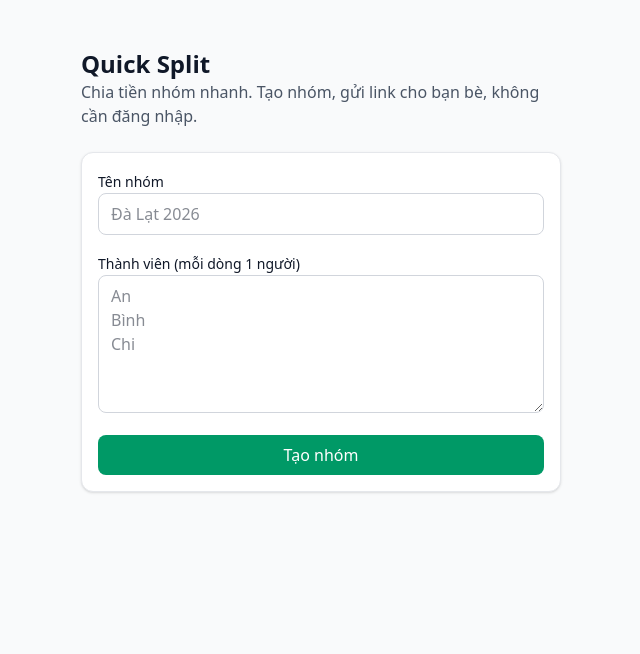
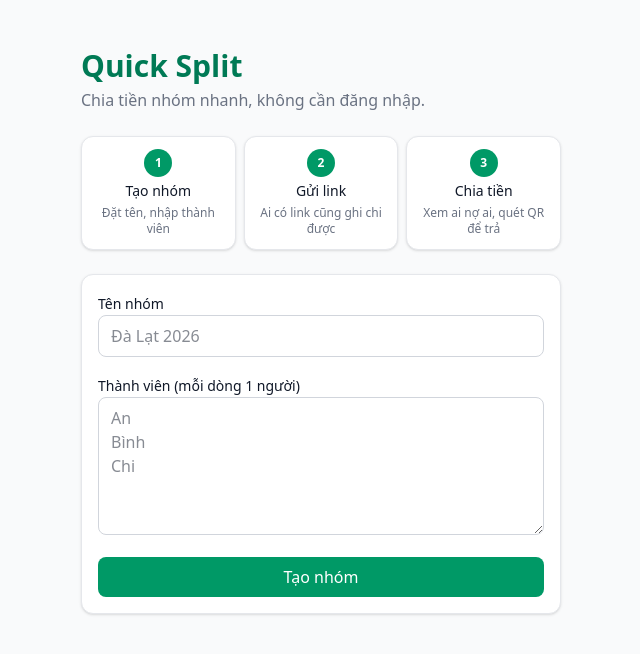
Before and after one commit to ngoxuanchien/quick-split, a Next.js app: page / in a window 1280 px wide. Shown: the top 654 px of the page, without its empty margins (319-959 px from the left). Built offline with nearby package versions, Linux system fonts and the light colour scheme.

Commit message:
feat: polish expenses tab, home page and expense form

```diff
--- a/app/g/[id]/expense/expense-form.tsx
+++ b/app/g/[id]/expense/expense-form.tsx
@@ -63,7 +63,7 @@ export function ExpenseForm({ groupId, members, expense }: { groupId: string; me
       </label>
       <label className="block space-y-1">
         <span className="text-sm font-medium">
-          Số tiền {amount > 0 && <span className="text-gray-500">= {formatVnd(amount)}</span>}
+          Số tiền {amount > 0 && <span className="muted">= {formatVnd(amount)}</span>}
         </span>
         <input value={amountText} onChange={(e) => setAmountText(e.target.value)} required inputMode="numeric" placeholder="300000" className="input" />
       </label>
@@ -78,13 +78,13 @@ export function ExpenseForm({ groupId, members, expense }: { groupId: string; me
         </select>
       </label>
 
-      <div className="grid grid-cols-3 rounded-lg bg-gray-200 p-1 text-center text-sm">
+      <div className="grid grid-cols-3 rounded-lg bg-gray-200 dark:bg-gray-800 p-1 text-center text-sm">
         {TYPES.map(([t, label]) => (
           <button
             key={t}
             type="button"
             onClick={() => setSplitType(t)}
-            className={`rounded-md py-1.5 ${splitType === t ? 'bg-white font-medium shadow-sm' : 'text-gray-600'}`}
+            className={`rounded-md py-1.5 ${splitType === t ? 'bg-white font-medium text-emerald-700 shadow-sm dark:bg-gray-900 dark:text-emerald-400' : 'muted'}`}
           >
             {label}
           </button>
@@ -123,12 +123,12 @@ export function ExpenseForm({ groupId, members, expense }: { groupId: string; me
                 aria-label={`Số phần của ${m.name}`}
               />
             )}
-            <span className="w-28 text-right text-sm text-gray-600">{owed.has(m.id) ? formatVnd(owed.get(m.id)!) : '–'}</span>
+            <span className="w-28 text-right text-sm muted">{owed.has(m.id) ? formatVnd(owed.get(m.id)!) : '–'}</span>
           </li>
         ))}
       </ul>
       {splitType === 'exact' && (
-        <p className={`text-sm ${exactSum === amount ? 'text-gray-600' : 'text-red-600'}`}>
+        <p className={`text-sm ${exactSum === amount ? 'muted' : 'text-red-600'}`}>
           Tổng chia: {formatVnd(exactSum)} / {formatVnd(amount)}
         </p>
       )}
--- a/app/g/[id]/page.tsx
+++ b/app/g/[id]/page.tsx
@@ -7,7 +7,7 @@ import { formatDateVn } from '@/lib/date';
 import { formatVnd } from '@/lib/money';
 import { transferQrs } from '@/lib/qr';
 import { expensePath, groupPath } from '@/lib/routes';
-import { summarize, type Summary } from '@/lib/summary';
+import { isPayment, summarize, type Summary } from '@/lib/summary';
 import { Avatar } from './avatar';
 import { CopyLink } from './copy-link';
 import { ConfirmForm, DeleteButton } from './delete-button';
@@ -120,24 +120,50 @@ function MembersTab({ data }: { data: GroupData }) {
 function ExpensesTab({ data }: { data: GroupData }) {
   const id = data.group.id;
   const name = new Map(data.members.map((m) => [m.id, m.name]));
+  const add = expensePath(id, 'new');
   return (
-    <div className="space-y-3">
-      <Link href={expensePath(id, 'new')} className="btn block text-center">
+    <div className="space-y-3 pb-20 sm:pb-0">
+      <Link href={add} className="btn hidden text-center sm:block">
         + Thêm khoản chi
       </Link>
-      {data.expenses.length === 0 && <p className="text-center muted">Chưa có khoản chi nào.</p>}
-      {data.expenses.map((e) => (
+      {data.expenses.length === 0 && (
+        <div className="card space-y-2 py-10 text-center">
+          <div className="text-4xl">🧾</div>
+          <p className="font-medium">Chưa có khoản chi nào</p>
+          <p className="muted text-sm">Bấm “+” để ghi khoản đầu tiên, ví dụ tiền ăn hay tiền phòng.</p>
+        </div>
+      )}
+      {data.expenses.map((e) =>
+        isPayment(e) ? (
+          <div key={e.id} className="muted flex items-center gap-3 px-4 py-1 text-sm">
+            <span aria-hidden>↔</span>
+            <span className="min-w-0 flex-1 truncate">
+              {name.get(e.payerId)} đã trả {name.get(e.splits[0].memberId)} · {formatDateVn(e.createdAt)}
+            </span>
+            <span>{formatVnd(e.amount)}</span>
+            <DeleteButton action={deleteExpense.bind(null, id, e.id)} confirmText="Xoá khoản thanh toán này?" />
+          </div>
+        ) : (
           <div key={e.id} className="card flex items-center gap-3">
+            <Avatar id={e.payerId} name={name.get(e.payerId)!} />
             <Link href={expensePath(id, e.id)} className="min-w-0 flex-1">
               <div className="truncate font-medium">{e.title}</div>
-            <div className="text-sm muted">
+              <div className="muted text-sm">
                 {name.get(e.payerId)} trả · {formatDateVn(e.createdAt)}
               </div>
             </Link>
             <div className="font-semibold">{formatVnd(e.amount)}</div>
             <DeleteButton action={deleteExpense.bind(null, id, e.id)} confirmText={`Xoá "${e.title}"?`} />
           </div>
-      ))}
+        ),
+      )}
+      <Link
+        href={add}
+        aria-label="Thêm khoản chi"
+        className="fixed right-4 bottom-6 z-20 flex size-14 items-center justify-center rounded-full bg-emerald-600 text-3xl text-white shadow-lg hover:bg-emerald-700 sm:hidden"
+      >
+        +
+      </Link>
     </div>
   );
 }
--- a/app/page.tsx
+++ b/app/page.tsx
@@ -1,12 +1,27 @@
 import { CreateGroupForm } from './create-group-form';
+
+const STEPS = [
+  ['Tạo nhóm', 'Đặt tên, nhập thành viên'],
+  ['Gửi link', 'Ai có link cũng ghi chi được'],
+  ['Chia tiền', 'Xem ai nợ ai, quét QR để trả'],
+] as const;
 
 export default function Home() {
   return (
     <div className="space-y-6 pt-8">
-      <div>
-        <h1 className="text-2xl font-bold">Quick Split</h1>
-        <p className="text-gray-600">Chia tiền nhóm nhanh. Tạo nhóm, gửi link cho bạn bè, không cần đăng nhập.</p>
+      <div className="space-y-1">
+        <h1 className="text-3xl font-bold text-emerald-700 dark:text-emerald-400">Quick Split</h1>
+        <p className="muted">Chia tiền nhóm nhanh, không cần đăng nhập.</p>
       </div>
+      <ol className="grid grid-cols-3 gap-2 text-center text-sm">
+        {STEPS.map(([title, hint], i) => (
+          <li key={title} className="card space-y-1 p-3">
+            <div className="mx-auto flex size-7 items-center justify-center rounded-full bg-emerald-600 text-xs font-bold text-white">{i + 1}</div>
+            <div className="font-medium">{title}</div>
+            <div className="muted text-xs">{hint}</div>
+          </li>
+        ))}
+      </ol>
       <CreateGroupForm />
     </div>
   );
```
Lines whose indentation alone changed are shown as unchanged.
